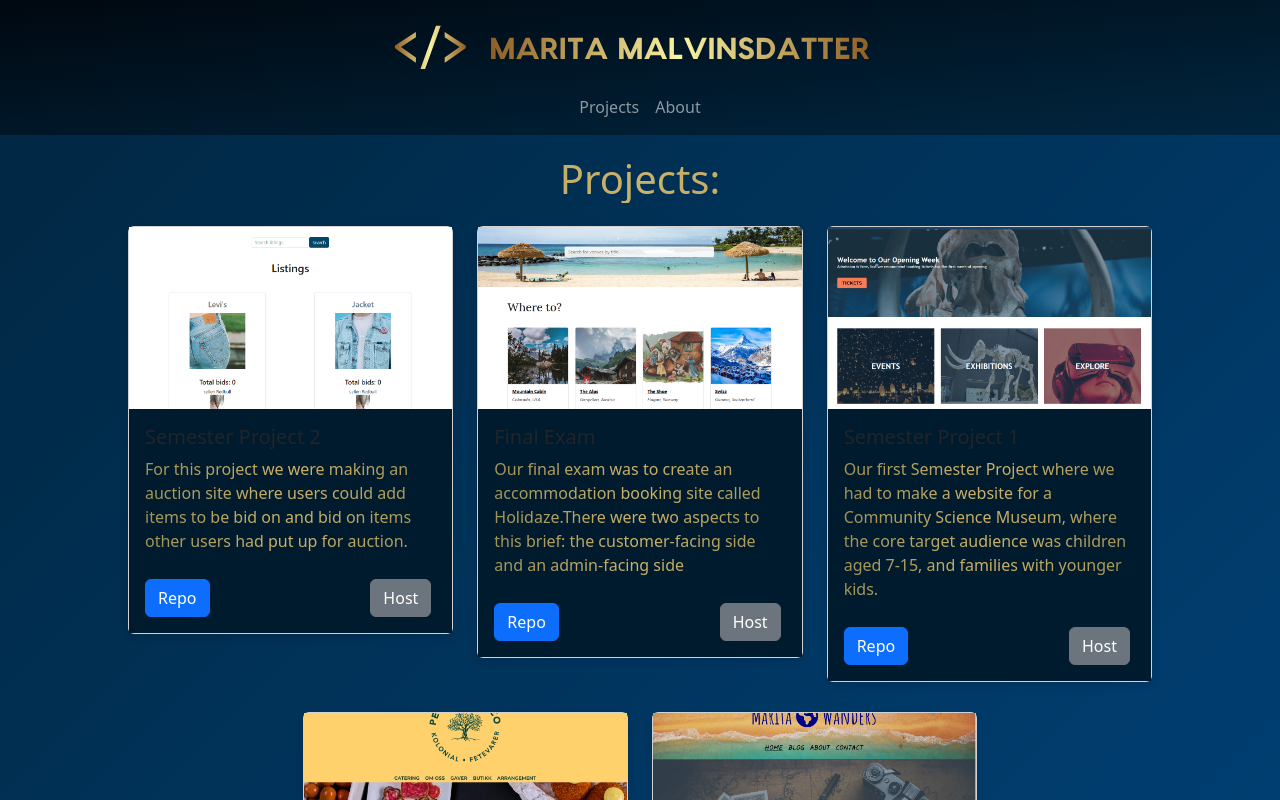
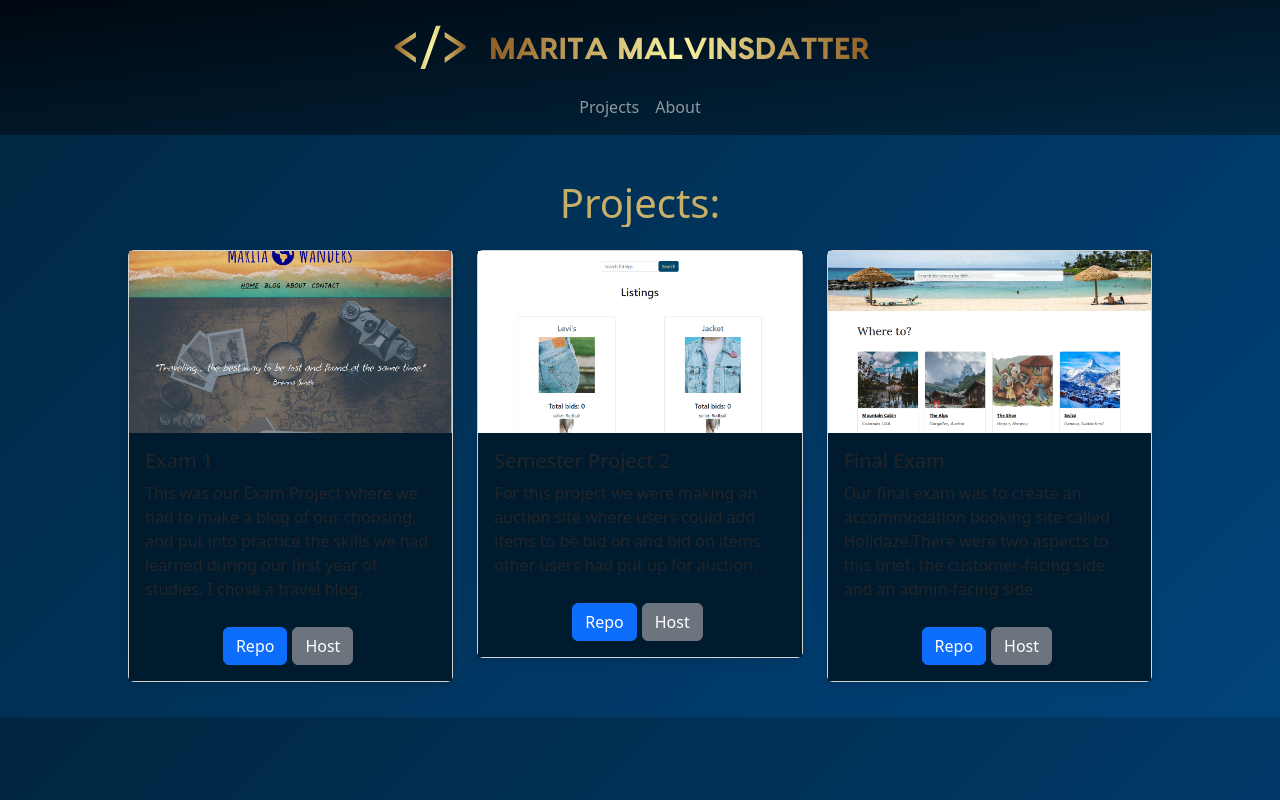
Before and after one commit to MaritaMalvinsdatter/my-portfolio, a React (Create React App) app: page /projects in a window 1280 px wide. Shown: the top 800 px of the page. Built offline with nearby package versions, Linux system fonts and the light colour scheme.

Commit message:
project containers done

```diff
--- a/src/pages/Projects.jsx
+++ b/src/pages/Projects.jsx
@@ -5,11 +5,18 @@ import { Card, Row, Col, Button } from "react-bootstrap";
 import styles from "../styles/Projects.module.css"
 import project1 from '../images/project1.png';
 import project2 from '../images/project2.png';
-import project3 from '../images/project3.png';
-import project4 from '../images/project4.png';
+// import project3 from '../images/project3.png';
+// import project4 from '../images/project4.png';
 import project5 from '../images/project5.png';
 
 const projectData = [
+    {
+        image: project5,
+        title: 'Exam 1',
+        description: 'This was our Exam Project where we had to make a blog of our choosing, and put into practice the skills we had learned during our first year of studies. I chose a travel blog.',
+        repoLink: 'https://github.com/MaritaMalvinsdatter/project-exam-1-MaritaMalvinsdatter',
+        hostLink: 'https://neon-macaron-1d3b85.netlify.app/'
+    },
     {
         image: project1,
         title: 'Semester Project 2',
@@ -17,40 +24,33 @@ const projectData = [
         repoLink: 'https://github.com/MaritaMalvinsdatter/semester-project-2',
         hostLink: 'https://semester-project-auction-house.netlify.app/'
     },
+    // {
+    //     image: project3,
+    //     title: 'Semester Project 1',
+    //     description: 'Our first Semester Project where we had to make a website for a Community Science Museum, where the core target audience was children aged 7-15, and families with younger kids.',
+    //     repoLink: 'https://github.com/MaritaMalvinsdatter/semester-project-2',
+    //     hostLink: 'https://semester-project-auction-house.netlify.app/'
+    //  },
+    // {
+    //     image: project4,
+    //     title: 'Freelance',
+    //     description: 'This was a freelance project where I set up a website for a shop in Trondheim offering local and international products, catering, food courses and lunch/dinners',
+    //     repoLink: 'https://github.com/MaritaMalvinsdatter/semester-project-2',
+    //     hostLink: 'https://semester-project-auction-house.netlify.app/'
+    // },
     {
         image: project2,
         title: 'Final Exam',
         description: 'Our final exam was to create an accommodation booking site called Holidaze.There were two aspects to this brief: the customer-facing side and an admin-facing side',
-        repoLink: 'https://github.com/MaritaMalvinsdatter/semester-project-2',
-        hostLink: 'https://semester-project-auction-house.netlify.app/'
-    },
-    {
-        image: project3,
-        title: 'Semester Project 1',
-        description: 'Our first Semester Project where we had to make a website for a Community Science Museum, where the core target audience was children aged 7-15, and families with younger kids.',
-        repoLink: 'https://github.com/MaritaMalvinsdatter/semester-project-2',
-        hostLink: 'https://semester-project-auction-house.netlify.app/'
-     },
-    {
-        image: project4,
-        title: 'Freelance',
-        description: 'This was a freelance project where I set up a website for a shop in Trondheim offering local and international products, catering, food courses and lunch/dinners',
-        repoLink: 'https://github.com/MaritaMalvinsdatter/semester-project-2',
-        hostLink: 'https://semester-project-auction-house.netlify.app/'
-    },
-    {
-        image: project5,
-        title: 'Exam 1',
-        description: 'This was our Exam Project where we had to make a blog of our choosing, and put into practice the skills we had learned during our first year of studies. I chose a travel blog.',
-        repoLink: 'https://github.com/MaritaMalvinsdatter/semester-project-2',
-        hostLink: 'https://semester-project-auction-house.netlify.app/'
+        repoLink: 'https://github.com/MaritaMalvinsdatter/holidaze-exam-two',
+        hostLink: 'https://holidaze-exam-two.netlify.app/'
     },
 ]
 
 const Projects = () => {
     return (
         <div className={styles.projectContainer}>
-            <h1 className="text-center">Projects:</h1>
+            <h1 className="text-center mt-4">Projects:</h1>
             <Row className="justify-content-center">
                 {projectData.map((project, index) => (
                     <Col key={index} md={4} sm={6} xs={12} className={styles.projectColumn}>
--- a/src/styles/Projects.module.css
+++ b/src/styles/Projects.module.css
@@ -16,6 +16,11 @@ body {
     margin: 0 auto;
 }
 
+.justify-content-center {
+    display: flex;
+    align-items: stretch;
+}
+
 .projectColumn {
     padding: 15px;
 }
@@ -25,9 +30,9 @@ body {
     display: flex;
     flex-direction: column;
     justify-content: space-between;
-    border: 2px solid #CBB26A;
     box-shadow: 0 4px 8px rgba(0,0,0,0.1);
     transition: transform 0.2s, box-shadow 0.2s;
+    flex: 1 0 auto;
 }
 
 .projectCard:hover {
@@ -56,27 +61,16 @@ body {
     flex-direction: column;
     background-color: #011B2E;
     padding: 20px;
-    color: #CBB26A;
-}
-
-.cardTitle {
-    font-size: 1.25rem;
-    font-weight: bold;
-    color: #CBB26A;
+    color: #d0cbc3;
 }
 
 .cardText {
-    flex: 1;
-    color: #CBB26A;
-    background: linear-gradient(90deg, #A09358, #CBB26A, #A09358);
-    -webkit-background-clip: text;
-    background-clip: text;
-    -webkit-text-fill-color: transparent;
+    flex-grow: 1;
 }
 
 .buttonContainer {
     display: flex;
-    justify-content: space-between;
+    justify-content: center;
     margin-top: 10px;
 }
 
```
